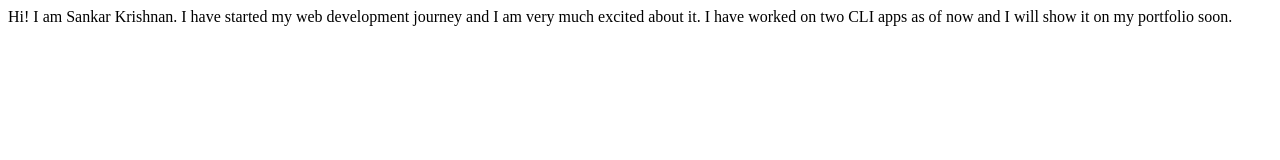
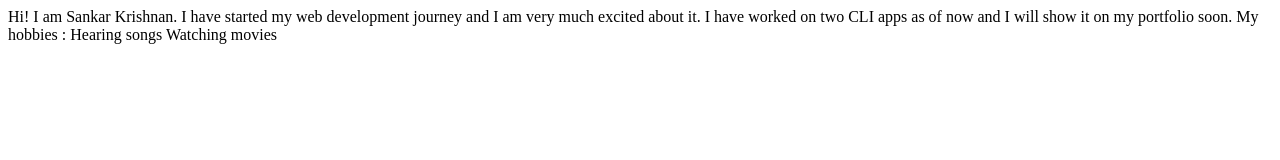
Before and after one commit to sankarkrishnan07/My-demo-website, a plain HTML site: page index.html in a window 1280 px wide. Drawn offline with Linux system fonts and the light colour scheme.

Commit message:
update added my hobbies

```diff
--- a/index.html
+++ b/index.html
@@ -13,5 +13,11 @@
 
     I have worked on two CLI apps as of now and I will show it on my portfolio soon.
 
+    My hobbies :
+
+    Hearing songs
+
+    Watching movies
+
 </body>
 </html>
```
